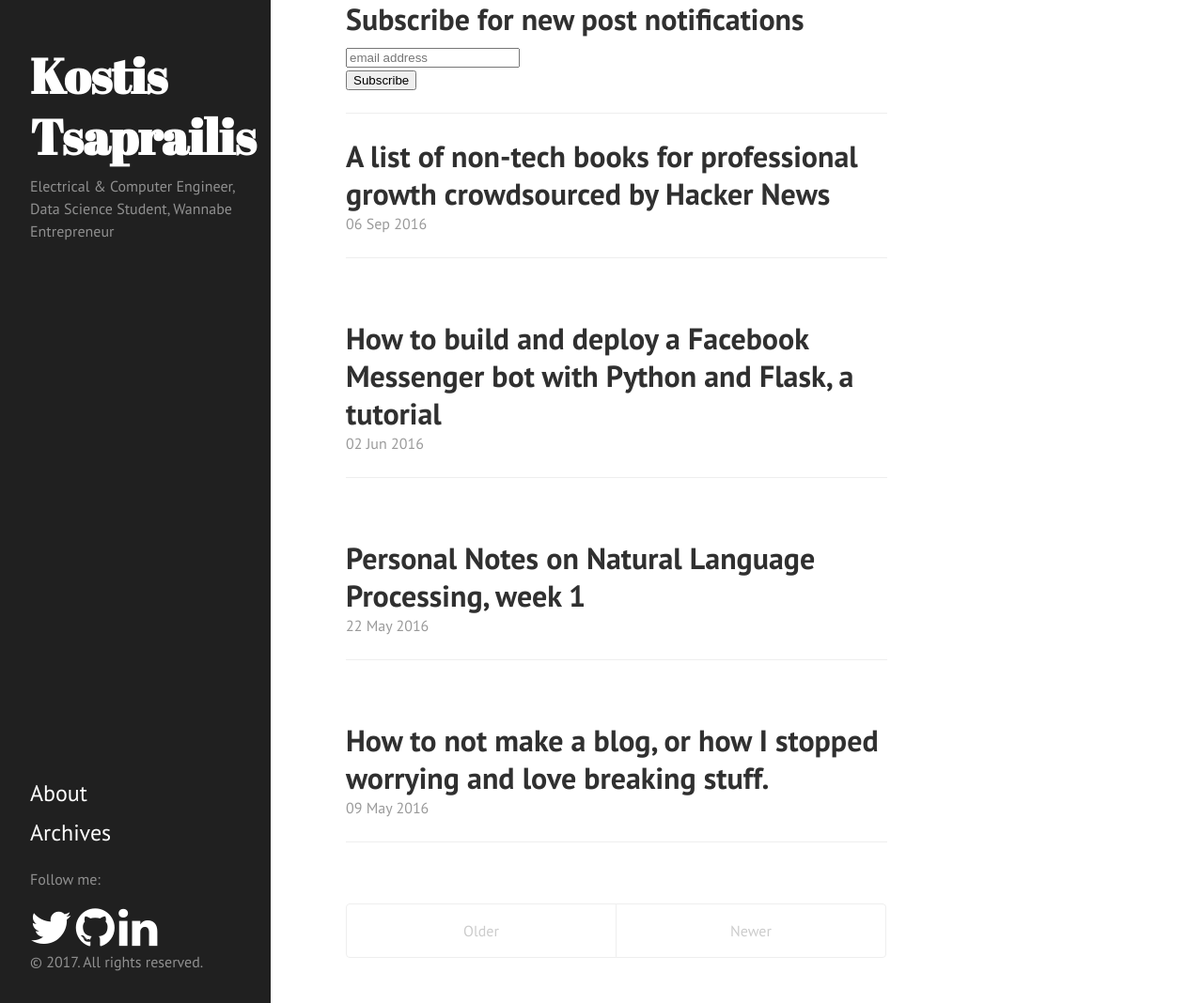
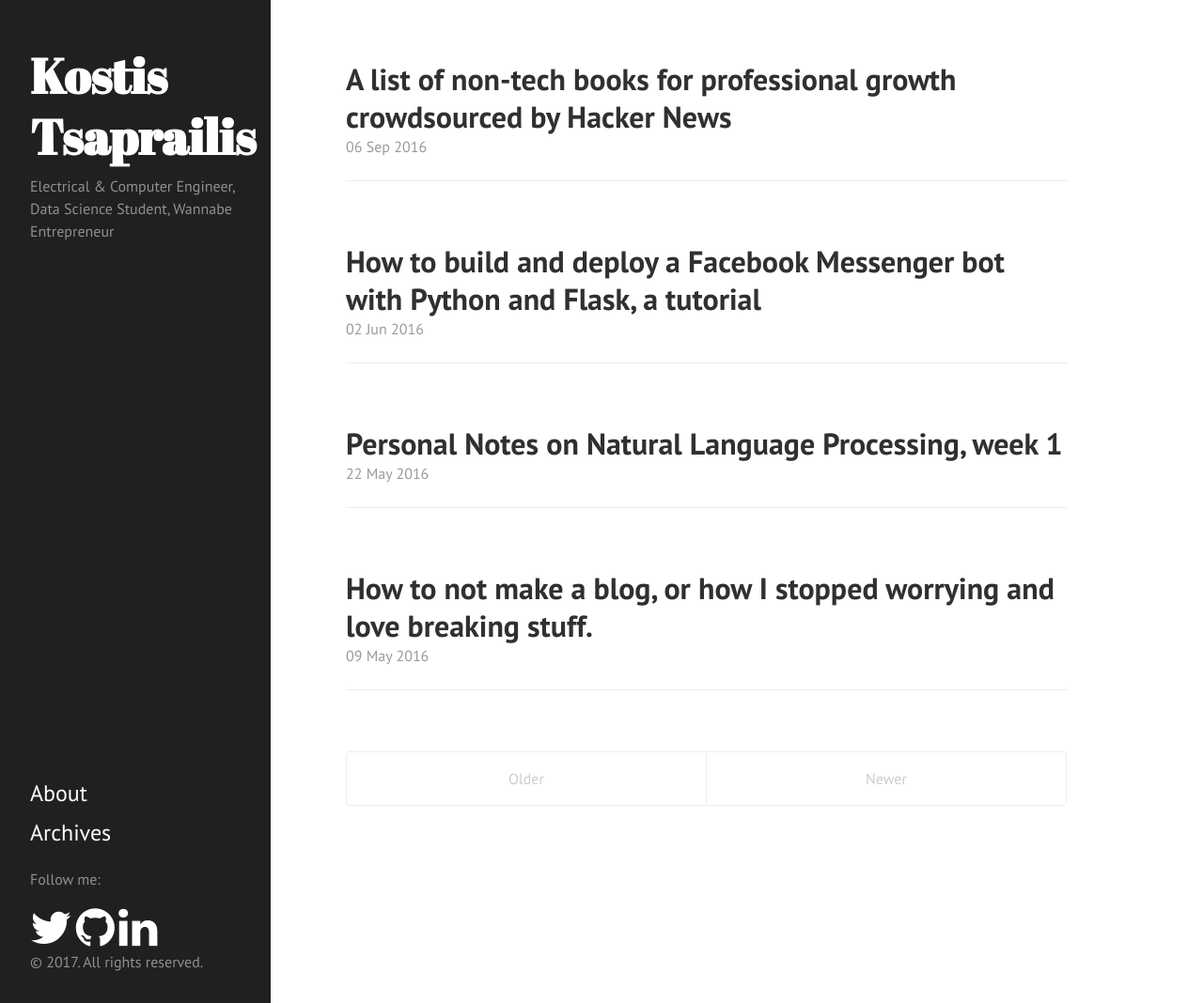
Before and after one commit to leokleist/kostistsaprailis.github.io, a Jekyll site: the page built from index.html, in a window 1280 px wide and 1068 px high. Shown: the whole window at 94% size. Built offline with Jekyll 4.4.1, drawn with Linux system fonts in a browser that asks for light colours; nearby versions of some CDN libraries; the list of posts is cut into pages by our own code; comment, search, counter and statistics services are not loaded.

Commit message:
Style changes and removing newsletter bar

```diff
--- a/_layouts/default.html
+++ b/_layouts/default.html
@@ -7,7 +7,6 @@
 
     {% include sidebar.html %}
     <div class="content container">
-        {% include mailchimp.html %}
         {{ content }}
     </div>
   </body>
--- a/css/hyde.css
+++ b/css/hyde.css
@@ -123,13 +123,13 @@ a.sidebar-nav-item:focus {
  */
 
 .content {
-  padding-top:    0rem;
+  padding-top: 4rem;
   padding-bottom: 0rem;
 }
 
 @media (min-width: 48em) {
   .content {
-    max-width: 38rem;
+    max-width: 50rem;
     margin-left: 20rem;
     margin-right: 2rem;
   }
--- a/css/poole.css
+++ b/css/poole.css
@@ -342,6 +342,7 @@ tbody tr:nth-child(odd) th {
 .page-title,
 .post-title {
   margin-top: 0;
+  font-size: 200%;
 }
 
 /* Meta data line below post title */
```
